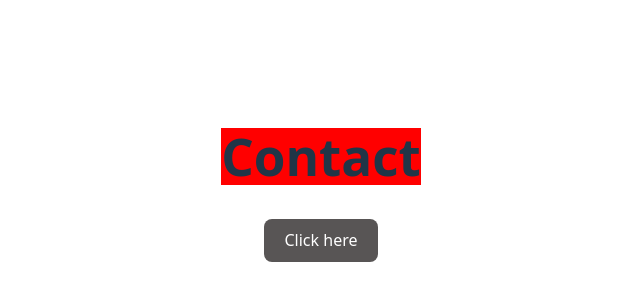
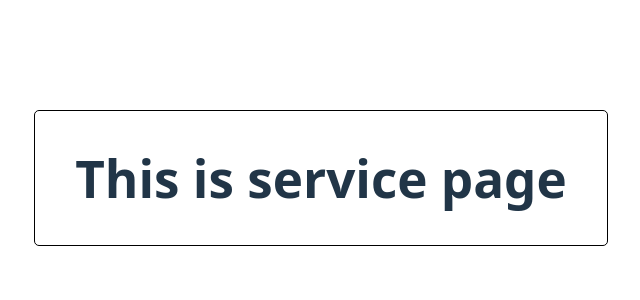
Before and after one commit to gaziakter/react-basic, a React (Vite) app: page / in a window 1280 px wide. Shown: the part 222-522 px from the top of the page, without its empty margins (319-959 px from the left). Built offline with nearby package versions, Linux system fonts and the light colour scheme.

Commit message:
boject css use

```diff
--- a/src/App.jsx
+++ b/src/App.jsx
@@ -1,14 +1,14 @@
 import { useState } from 'react'
 import './App.css'
+import Service from './components/Services/Service'
 
-import Contact from './components/Contact/Contact'
 
 function App() {
   const [count, setCount] = useState(0)
 
   return (
     <>
-      <Contact></Contact>
+      <Service></Service>
     </>
   )
 }
--- a/src/components/Contact/Contact.css
+++ /dev/null
@@ -1,11 +0,0 @@
-.contact{
-    background-color: rgb(88, 85, 85);
-    padding: 20px 50px;
-    color: white;
-    border-radius: 5px;
-}
-
-.contact-btn{
-    background-color: rgb(88, 85, 85);
-    color: white;
-}
--- a/src/components/Contact/Contact.jsx
+++ /dev/null
@@ -1,18 +0,0 @@
-import React from 'react'
-import './Contact.css'
-
-const Contact = () => {
-
-  const colorStyle = {
-    backgroundColor: 'red',
-  }
-
-  return (
-    <div>
-    <h1 style={colorStyle}>Contact</h1>
-    <button className='contact-btn'>Click here</button>
-    </div>
-  )
-}
-
-export default Contact
--- /dev/null
+++ b/src/components/Services/Service.jsx
@@ -0,0 +1,19 @@
+import React from 'react'
+import './Service'
+
+const Service = () => {
+
+ const objectStyle = {
+    border: '1px solid #000',
+    padding: '5px 40px',
+    borderRadius: '5px',
+ }
+
+  return (
+    <div style={objectStyle}>
+    <h1>This is service page</h1>
+    </div>
+  )
+}
+
+export default Service
```
Also changed, not shown: src/components/Services/Service.css (added), 1 other file (tests, documents, lock files or other folders).
